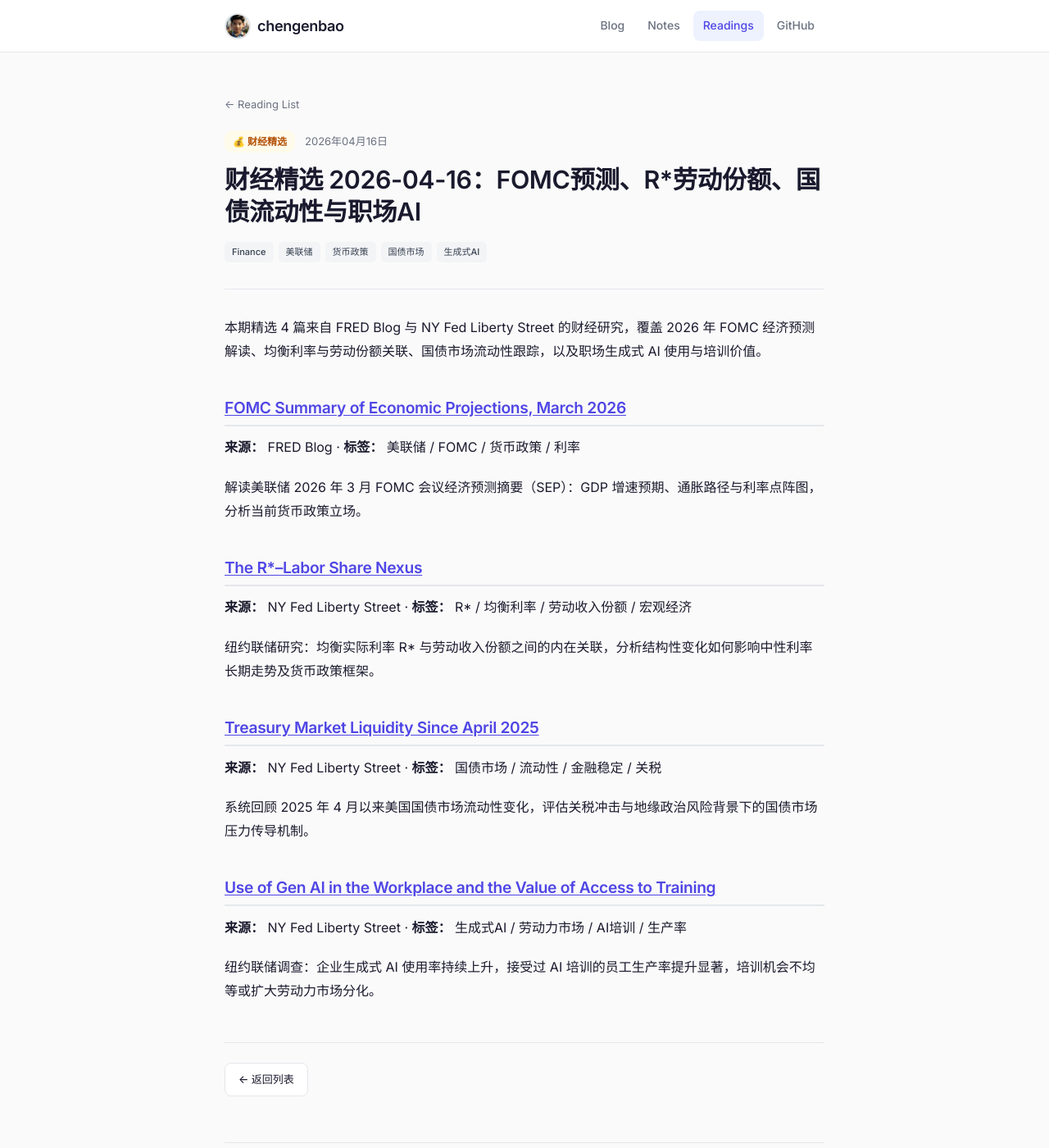
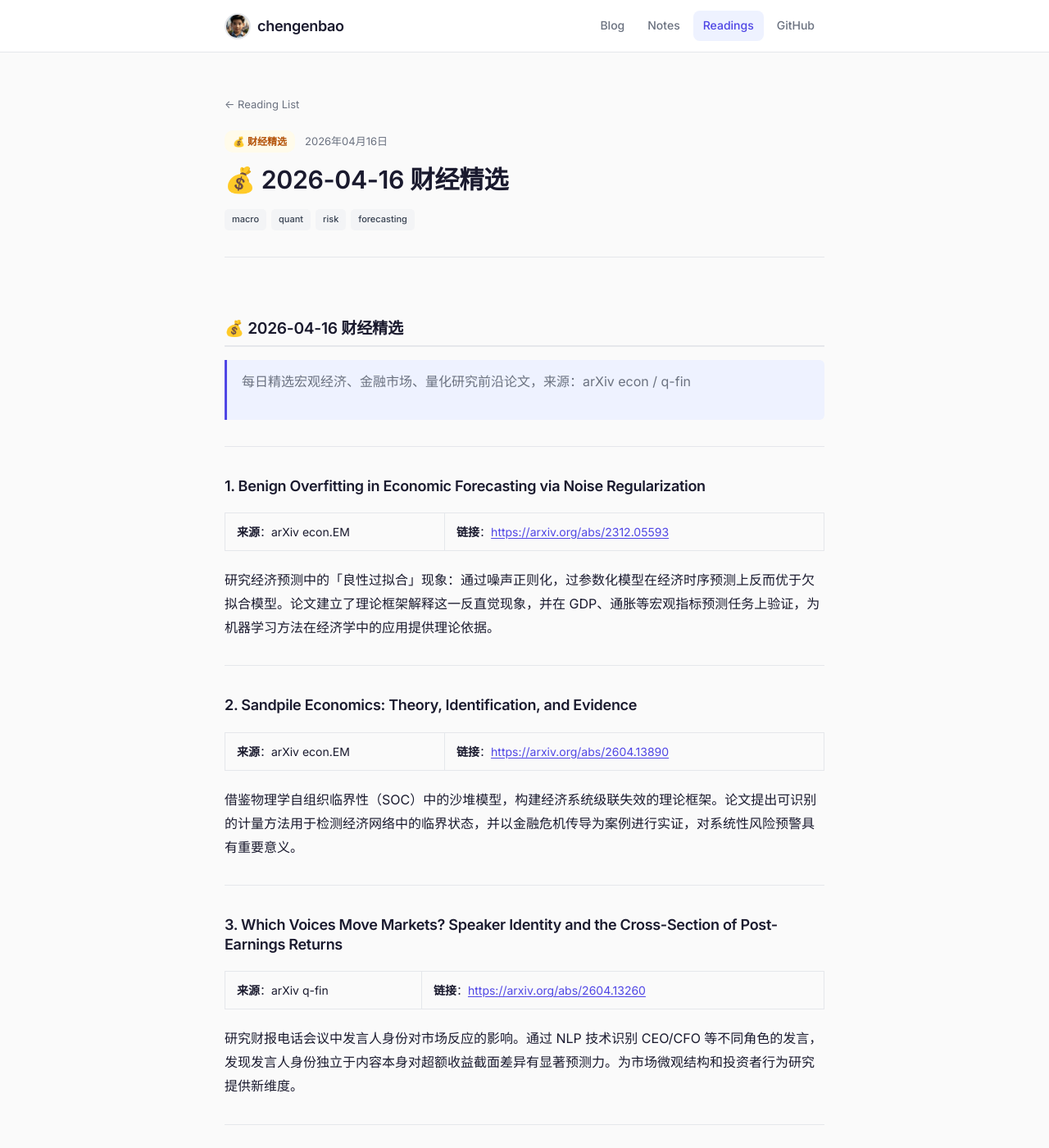
Before and after one commit to chengenbao/chengenbao.github.io, a Jekyll site: the page built from _reading_list/2026-04-16-finance-daily.md, in a window 1280 px wide and 1400 px high. Shown: the whole window at 82% size. Built offline with Jekyll 4.4.1, drawn with Linux system fonts in a browser that asks for light colours; comment, search, counter and statistics services are not loaded; some of the changed text lies outside the part shown.

Commit message:
Add 2026-04-16 finance daily reading list

```diff
--- a/_reading_list/2026-04-16-finance-daily.md
+++ b/_reading_list/2026-04-16-finance-daily.md
@@ -1,33 +1,47 @@
 ---
 layout: reading
-title: "财经精选 2026-04-16：FOMC预测、R*劳动份额、国债流动性与职场AI"
+title: "💰 2026-04-16 财经精选"
+date: 2026-04-16
 category: finance
-tags: [Finance, 美联储, 货币政策, 国债市场, 生成式AI]
-date: 2026-04-16
+tags: [macro, quant, risk, forecasting]
 ---
 
-本期精选 4 篇来自 FRED Blog 与 NY Fed Liberty Street 的财经研究，覆盖 2026 年 FOMC 经济预测解读、均衡利率与劳动份额关联、国债市场流动性跟踪，以及职场生成式 AI 使用与培训价值。
+## 💰 2026-04-16 财经精选
 
-## [FOMC Summary of Economic Projections, March 2026](https://fredblog.stlouisfed.org/2026/04/fomc-summary-of-economic-projections-march-2026/)
+> 每日精选宏观经济、金融市场、量化研究前沿论文，来源：arXiv econ / q-fin
 
-**来源：** FRED Blog · **标签：** 美联储 / FOMC / 货币政策 / 利率
+---
 
-解读美联储 2026 年 3 月 FOMC 会议经济预测摘要（SEP）：GDP 增速预期、通胀路径与利率点阵图，分析当前货币政策立场。
+### 1. Benign Overfitting in Economic Forecasting via Noise Regularization
 
-## [The R*–Labor Share Nexus](https://libertystreeteconomics.newyorkfed.org/2026/04/the-r-labor-share-nexus/)
+**来源**：arXiv econ.EM | **链接**：[https://arxiv.org/abs/2312.05593](https://arxiv.org/abs/2312.05593)
 
-**来源：** NY Fed Liberty Street · **标签：** R* / 均衡利率 / 劳动收入份额 / 宏观经济
+研究经济预测中的「良性过拟合」现象：通过噪声正则化，过参数化模型在经济时序预测上反而优于欠拟合模型。论文建立了理论框架解释这一反直觉现象，并在 GDP、通胀等宏观指标预测任务上验证，为机器学习方法在经济学中的应用提供理论依据。
 
-纽约联储研究：均衡实际利率 R* 与劳动收入份额之间的内在关联，分析结构性变化如何影响中性利率长期走势及货币政策框架。
+---
 
-## [Treasury Market Liquidity Since April 2025](https://libertystreeteconomics.newyorkfed.org/2026/04/treasury-market-liquidity-since-april-2025/)
+### 2. Sandpile Economics: Theory, Identification, and Evidence
 
-**来源：** NY Fed Liberty Street · **标签：** 国债市场 / 流动性 / 金融稳定 / 关税
+**来源**：arXiv econ.EM | **链接**：[https://arxiv.org/abs/2604.13890](https://arxiv.org/abs/2604.13890)
 
-系统回顾 2025 年 4 月以来美国国债市场流动性变化，评估关税冲击与地缘政治风险背景下的国债市场压力传导机制。
+借鉴物理学自组织临界性（SOC）中的沙堆模型，构建经济系统级联失效的理论框架。论文提出可识别的计量方法用于检测经济网络中的临界状态，并以金融危机传导为案例进行实证，对系统性风险预警具有重要意义。
 
-## [Use of Gen AI in the Workplace and the Value of Access to Training](https://libertystreeteconomics.newyorkfed.org/2026/04/use-of-gen-ai-in-the-workplace-and-the-value-of-access-to-training/)
+---
 
-**来源：** NY Fed Liberty Street · **标签：** 生成式AI / 劳动力市场 / AI培训 / 生产率
+### 3. Which Voices Move Markets? Speaker Identity and the Cross-Section of Post-Earnings Returns
 
-纽约联储调查：企业生成式 AI 使用率持续上升，接受过 AI 培训的员工生产率提升显著，培训机会不均等或扩大劳动力市场分化。
+**来源**：arXiv q-fin | **链接**：[https://arxiv.org/abs/2604.13260](https://arxiv.org/abs/2604.13260)
+
+研究财报电话会议中发言人身份对市场反应的影响。通过 NLP 技术识别 CEO/CFO 等不同角色的发言，发现发言人身份独立于内容本身对超额收益截面差异有显著预测力。为市场微观结构和投资者行为研究提供新维度。
+
+---
+
+### 4. Interpretable Systematic Risk around the Clock
+
+**来源**：arXiv q-fin | **链接**：[https://arxiv.org/abs/2604.13458](https://arxiv.org/abs/2604.13458)
+
+提出一种可解释的日内系统性风险度量框架，刻画不同交易时段（开盘/午盘/收盘）系统风险的动态特征。通过因子分解方法，将日内高频数据的系统性风险归因到可解释的宏观驱动因素，对日内量化策略和风险管理具有实践价值。
+
+---
+
+*生成时间：2026-04-16 | 数据来源：arXiv RSS*
```
